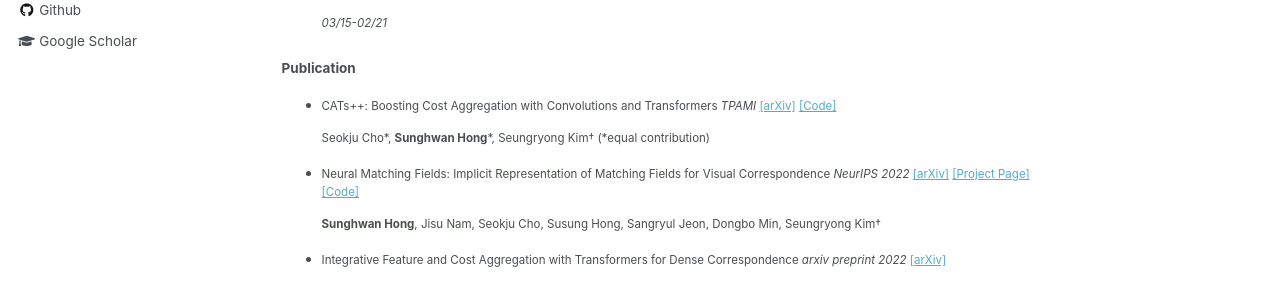
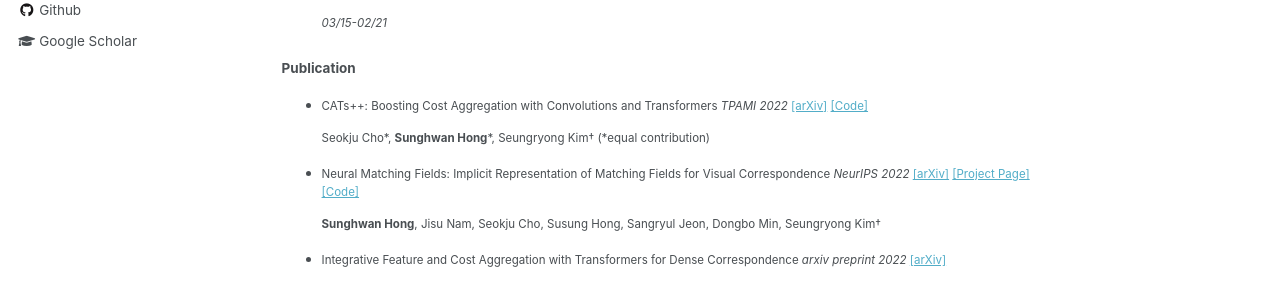
Before and after one commit to jang-1996/jang-1996.github.io, a Jekyll site: the page built from _pages/about.md, in a window 1280 px wide and 900 px high. Shown: the part 414-698 px from the top of the window. Built offline with Jekyll 4.4.1, drawn with Linux system fonts in a browser that asks for light colours.

Commit message:
Update about.md

```diff
--- a/_pages/about.md
+++ b/_pages/about.md
@@ -24,7 +24,7 @@
   _03/15-02/21_
 
 #### Publication
-* CATs++: Boosting Cost Aggregation with Convolutions and Transformers _TPAMI_ [[arXiv]](https://arxiv.org/abs/2202.06817)  [[Code]](https://github.com/SunghwanHong/Cost-Aggregation-transformers)
+* CATs++: Boosting Cost Aggregation with Convolutions and Transformers _TPAMI 2022_ [[arXiv]](https://arxiv.org/abs/2202.06817)  [[Code]](https://github.com/SunghwanHong/Cost-Aggregation-transformers)
 
   Seokju Cho\*, **Sunghwan Hong**\*, Seungryong Kim† (\*equal contribution)
 
```
